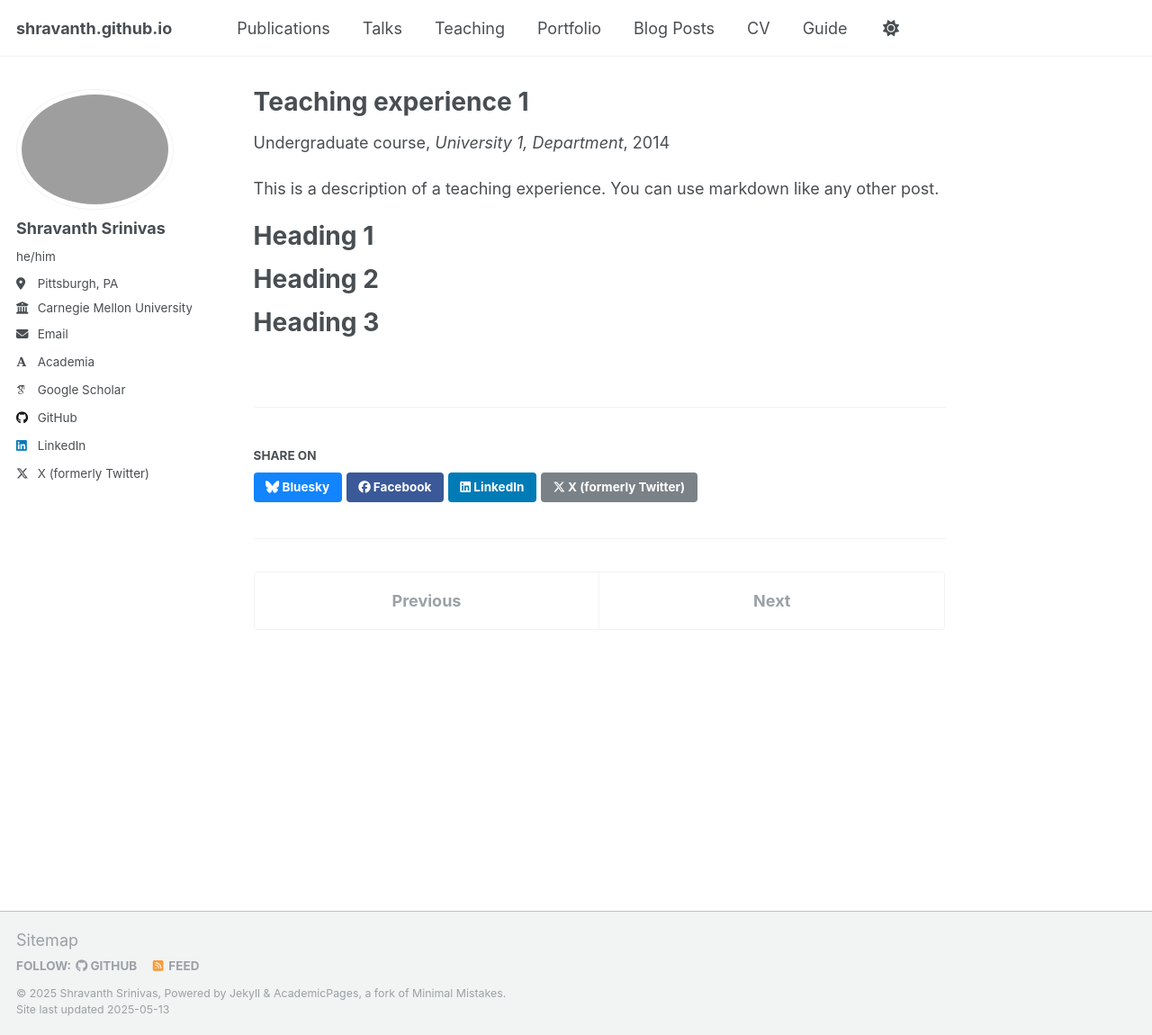
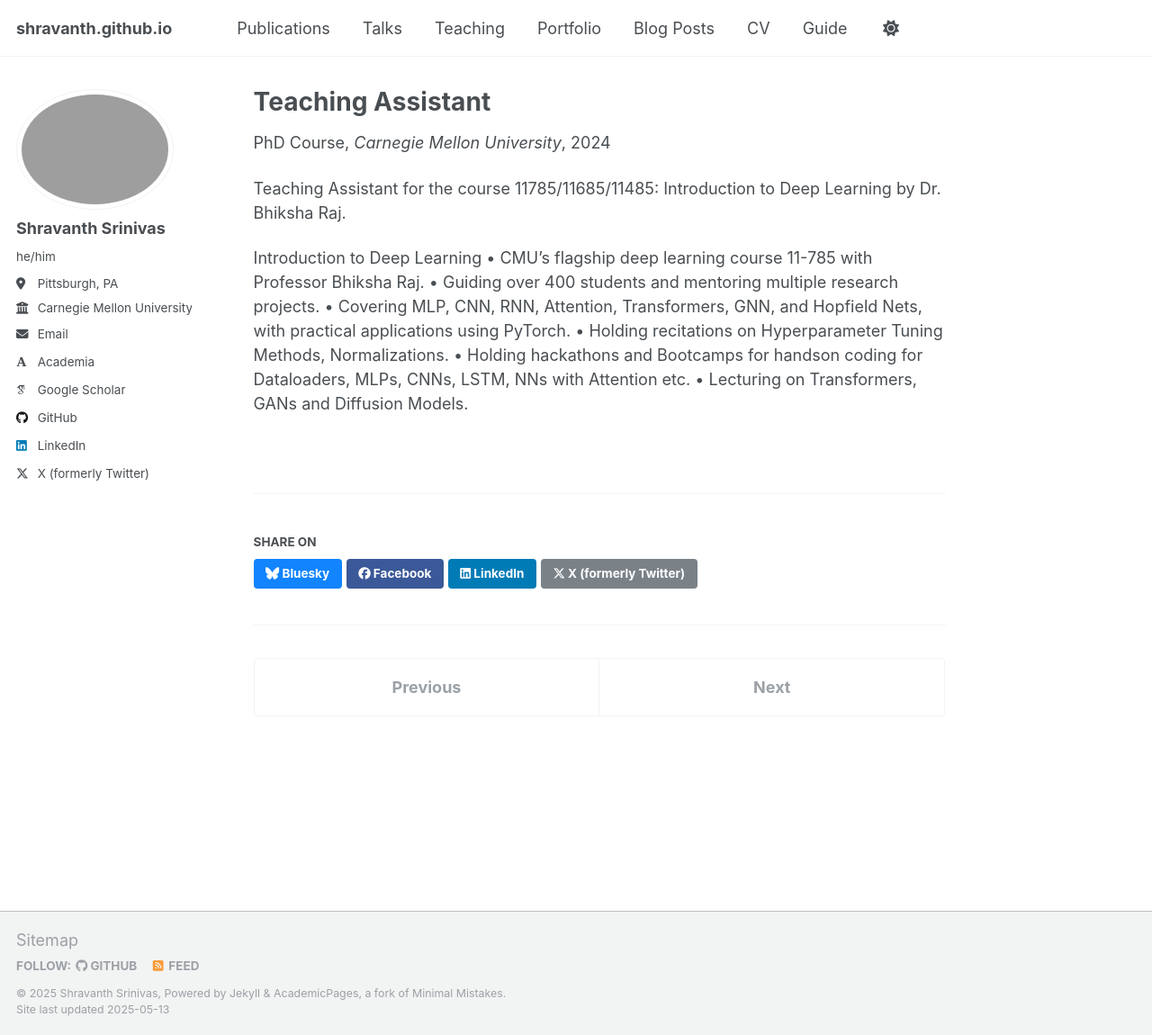
Before and after one commit to notshravanth/shravanth.github.io, a Jekyll site: the page built from _teaching/2014-spring-teaching-1.md, in a window 1280 px wide and 1150 px high. Shown: the whole window at 90% size. Built offline with Jekyll 4.4.1, drawn with Linux system fonts in a browser that asks for light colours; some web fonts are replaced.

Commit message:
Update 2014-spring-teaching-1.md

```diff
--- a/_teaching/2014-spring-teaching-1.md
+++ b/_teaching/2014-spring-teaching-1.md
@@ -1,20 +1,18 @@
 ---
-title: "Teaching experience 1"
+title: "Teaching Assistant"
 collection: teaching
-type: "Undergraduate course"
-permalink: /teaching/2014-spring-teaching-1
-venue: "University 1, Department"
-date: 2014-01-01
-location: "City, Country"
+type: "PhD Course"
+venue: "Carnegie Mellon University"
+date: Aug 2024 - Dec 2025
+location: "Pittsburgh, PA"
 ---
 
-This is a description of a teaching experience. You can use markdown like any other post.
+Teaching Assistant for the course 11785/11685/11485: Introduction to Deep Learning by Dr. Bhiksha Raj.
 
-Heading 1
-======
-
-Heading 2
-======
-
-Heading 3
-======
+Introduction to Deep Learning
+• CMU’s flagship deep learning course 11-785 with Professor Bhiksha Raj.
+• Guiding over 400 students and mentoring multiple research projects.
+• Covering MLP, CNN, RNN, Attention, Transformers, GNN, and Hopfield Nets, with practical applications using PyTorch.
+• Holding recitations on Hyperparameter Tuning Methods, Normalizations.
+• Holding hackathons and Bootcamps for handson coding for Dataloaders, MLPs, CNNs, LSTM, NNs with Attention etc.
+• Lecturing on Transformers, GANs and Diffusion Models.
```
